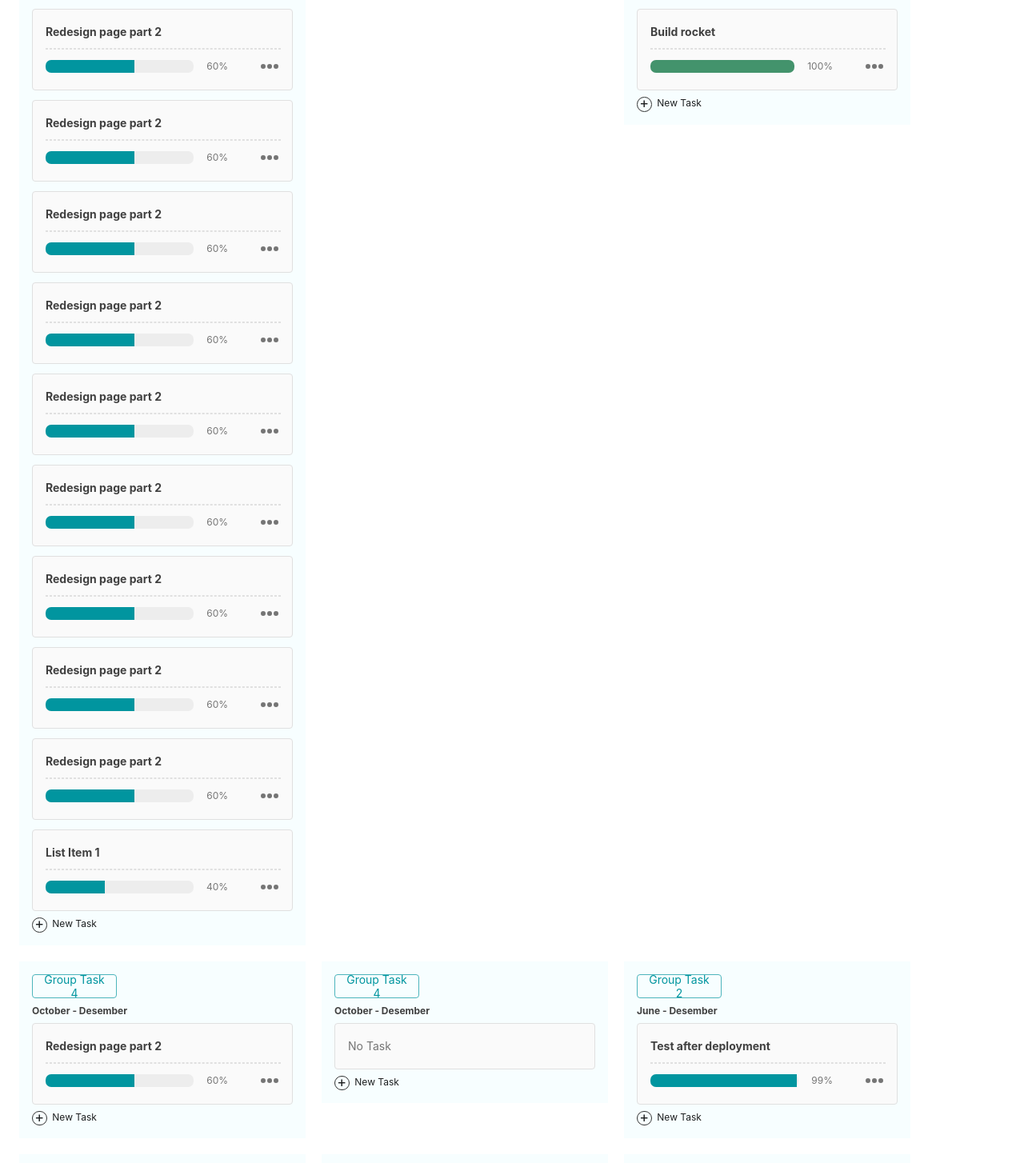
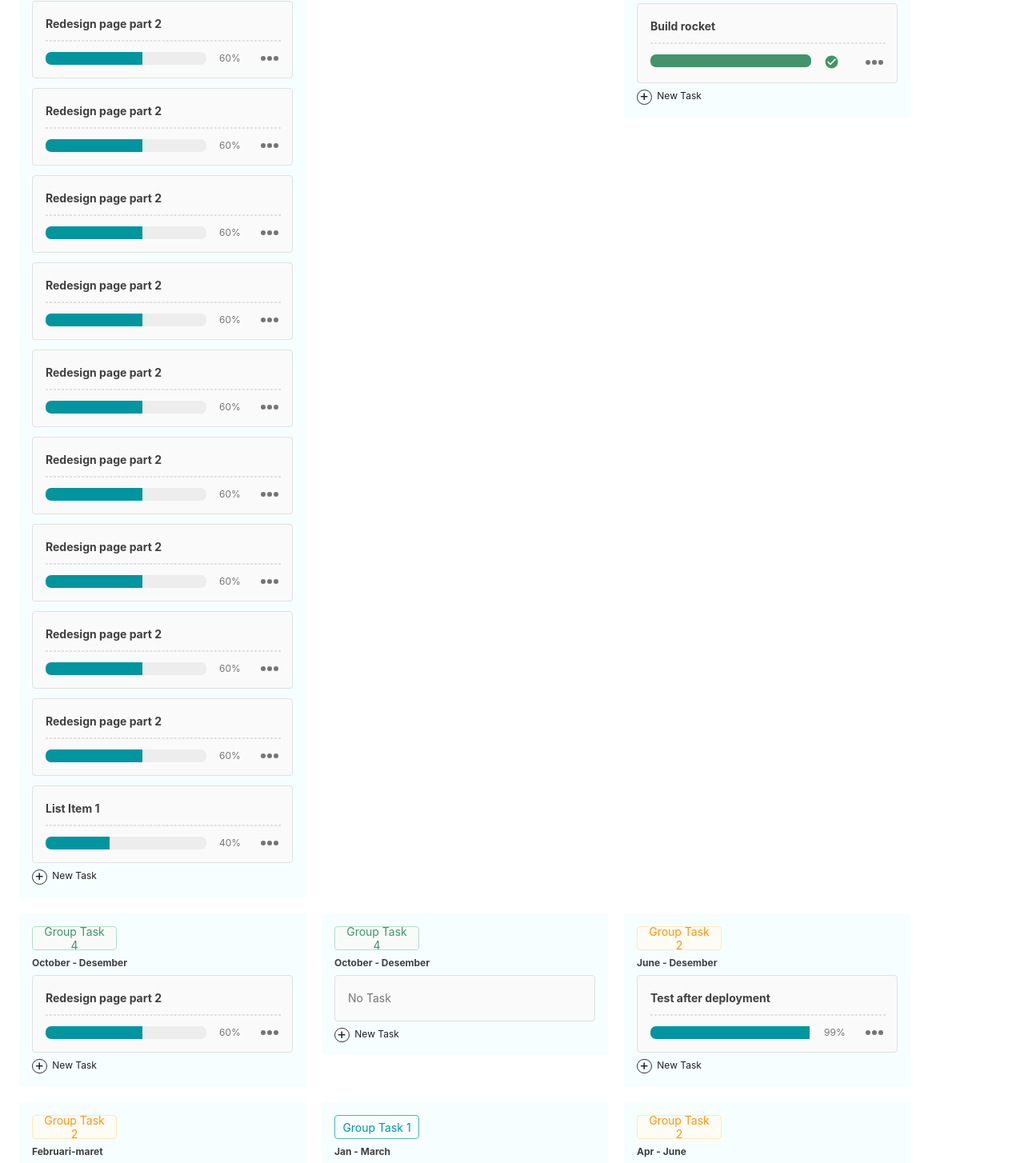
Before and after one commit to boogerjosh/rakamin-mini-project, a React (Create React App) app in the folder kanban-board/: page / in a window 1280 px wide. Shown: the part 318-1772 px from the top of the page at 80% size. Built offline with nearby package versions, Linux system fonts and the light colour scheme; sample sign-in values are in the browser's storage.

Commit message:
label card item color

```diff
--- a/kanban-board/package.json
+++ b/kanban-board/package.json
@@ -3,7 +3,11 @@
   "version": "0.1.0",
   "private": true,
   "dependencies": {
+    "@emotion/react": "^11.10.0",
+    "@emotion/styled": "^11.10.0",
     "@fortawesome/react-fontawesome": "^0.2.0",
+    "@mui/icons-material": "^5.8.4",
+    "@mui/material": "^5.9.3",
     "@testing-library/jest-dom": "^5.16.4",
     "@testing-library/react": "^13.3.0",
     "@testing-library/user-event": "^13.5.0",
--- a/kanban-board/src/components/elements/label/Label.js
+++ b/kanban-board/src/components/elements/label/Label.js
@@ -4,11 +4,33 @@ import './index.css';
 const Label = (props) => {
   const { title } = props;
   return (
-    <div className='label-container'>
-        <div>
-          <p>{title}</p>
+    <>
+      {title == "Group Task 2" && <div className='label-container' style={{borderColor: "#FEEABC", background: "#FFFCF5"}}>
+         <div>
+         <p style={{color: "#FA9810"}}>{title}</p>
         </div>
-    </div>
+     </div> }
+     {title == "Group Task 3" && <div className='label-container' style={{borderColor: "#F5B1B7", background: "#FFFAFA"}}>
+         <div>
+         <p style={{color: "#E11428"}}>{title}</p>
+        </div>
+     </div> }
+     {title == "Group Task 4" && <div className='label-container' style={{borderColor: "#B8DBCA", background: "#F8FBF9"}}>
+         <div>
+         <p style={{color: "#43936C"}}>{title}</p>
+        </div>
+     </div> }
+     {title == "Group Task 1" && <div className='label-container'>
+         <div>
+         <p>{title}</p>
+        </div>
+     </div> }
+    </>
+    // <div className='label-container'>
+    //     <div>
+    //       <p>{title}</p>
+    //     </div>
+    // </div>
   );
 };
 
--- a/kanban-board/src/components/progress/Progress.js
+++ b/kanban-board/src/components/progress/Progress.js
@@ -1,6 +1,8 @@
 import React from 'react';
 import { FontAwesomeIcon } from '@fortawesome/react-fontawesome';
 import { Draggable } from "react-beautiful-dnd";
+import CheckCircleIcon from '@mui/icons-material/CheckCircle';
+import './index.css'
 
 function Progress({ item, index }) {
 
@@ -15,13 +17,15 @@ function Progress({ item, index }) {
           >
               <p className='card-name'>{item.name}</p>
               <div className='line-dashed'></div>
+              <div className='progress-count'>
                 <div className='progress'>
                   { item.progress_percentage == 100 ? <div className='bar-percentage'>
                       <div style={{width: item.progress_percentage + '%', backgroundColor: "#43936C", borderRadius: '7px'}} className='percentage' data-percent='70%'></div>
                   </div> : <div className='bar-percentage'>
                       <div style={{width: item.progress_percentage + '%'}} className='percentage' data-percent='70%'></div>
                   </div>}
-              <div className='number-percent'>{item.progress_percentage + '%'}</div>
+                  { item.progress_percentage == 100 ? <CheckCircleIcon className='completed'/> : <div className='number-percent'>{item.progress_percentage + '%'}</div> }
+                </div>
                 <div className="horizontal-dots">
                   <span></span>
                   <span></span>
--- a/kanban-board/src/components/progress/index.css
+++ b/kanban-board/src/components/progress/index.css
@@ -0,0 +1,11 @@
+.progress-count {
+  width: 100%;
+  display: flex;
+  flex-direction: row;
+  justify-content: space-between;
+}
+.completed {
+    color: #43936C;
+    width: 19px !important;
+    height: 19px !important;
+}
--- a/kanban-board/src/pages/MainPage/index.css
+++ b/kanban-board/src/pages/MainPage/index.css
@@ -54,8 +54,6 @@
   width: 100%;
   display: flex;
   flex-direction: row;
-  justify-content: space-between;
-  margin-bottom: 5px;
 }
 .bar-percentage {
   width: 201px;
@@ -76,12 +74,14 @@
   font-size: 12px;
   line-height: 16px;
   color: #757575;
-  margin-right: 40px;
 }
 .horizontal-dots {
   display: flex;
   flex-direction: flex-end;
   margin: auto;
+}
+.horizontal-dots div {
+  margin: auto 0;
 }
 /* .horizontal-dots:hover {
   display: flex;
```
Also changed, not shown: 1 other file (tests, documents, lock files or other folders). Lines whose indentation alone changed are shown as unchanged.
